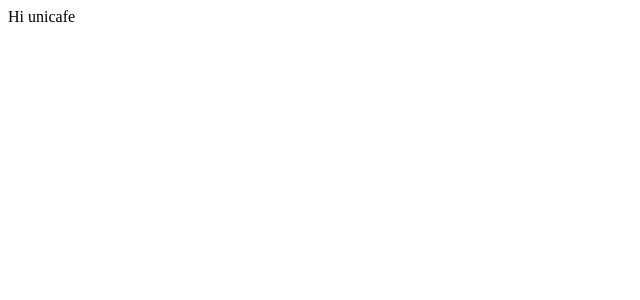
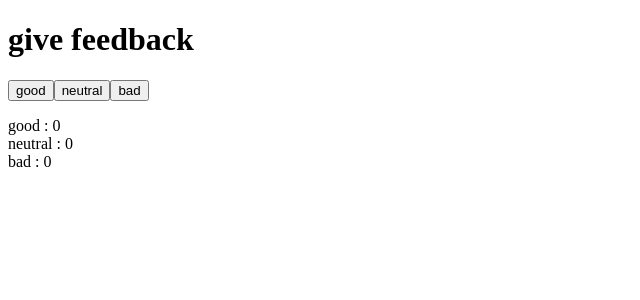
Before and after one commit to fullstackopen2024/part1, a React (Vite) app in the folder unicafe/react/: page / in a window 1280 px wide. Shown: the top 300 px of the page, without its empty margins (0-640 px from the left). Built offline with nearby package versions, Linux system fonts and the light colour scheme.

Commit message:
[unifcafe][1.6] Solved exercise 1.6 unicafe, step 1

```diff
--- a/unicafe/react/src/App.jsx
+++ b/unicafe/react/src/App.jsx
@@ -1,6 +1,56 @@
+import {useState} from "react";
+
+const Header = () => <h1>give feedback</h1>
+
+const Button = ({handleClick, text}) => {
+    return (
+        <button onClick={handleClick}>
+            {text}
+        </button>
+    )
+
+}
+
+const Display = ({feedback, value}) => {
+    return (
+        <div>{feedback} : {value}</div>
+    )
+}
+
+
 function App() {
+    const [good, setGood] = useState(0)
+    const [neutral, setNeutral] = useState(0)
+    const [bad, setBad] = useState(0)
 
-    return (<div> Hi unicafe</div>)
+    const handleClick = (feedback) => {
+        switch (feedback) {
+            case 'good':
+                setGood(good + 1)
+                break
+            case 'neutral':
+                setNeutral(neutral + 1)
+                break
+            case 'bad':
+                setBad(bad + 1)
+                break
+            default:
+                break
+        }
+    }
+
+    return (
+        <>
+            <Header></Header>
+            <Button text="good" handleClick={() => handleClick('good')}></Button>
+            <Button text="neutral" handleClick={() => handleClick('neutral')}></Button>
+            <Button text="bad" handleClick={() => handleClick('bad')}></Button>
+            <p/>
+            <Display feedback="good" value={good}/>
+            <Display feedback="neutral" value={neutral}/>
+            <Display feedback="bad" value={bad}/>
+        </>
+    )
 }
 
 export default App
```
